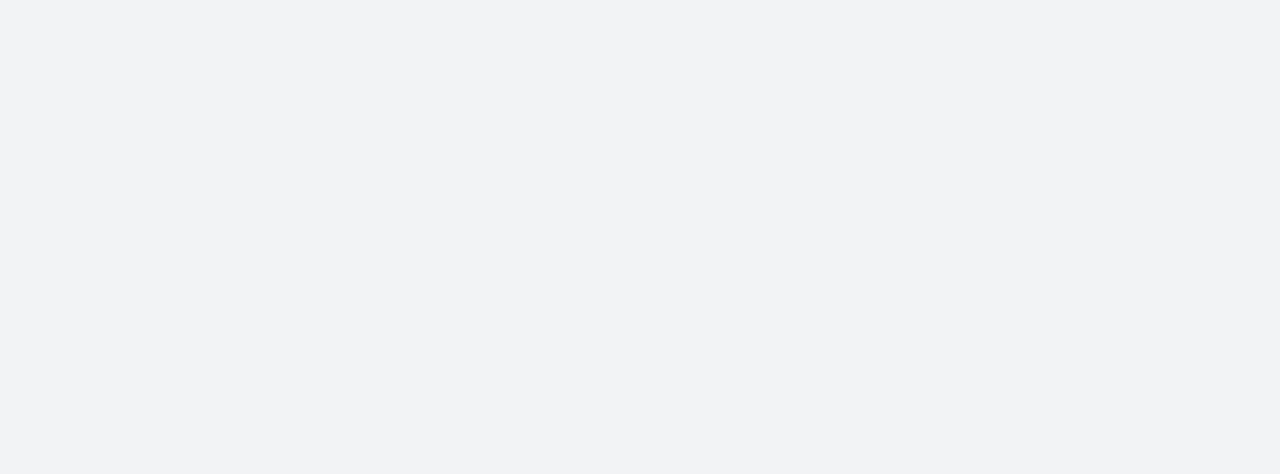
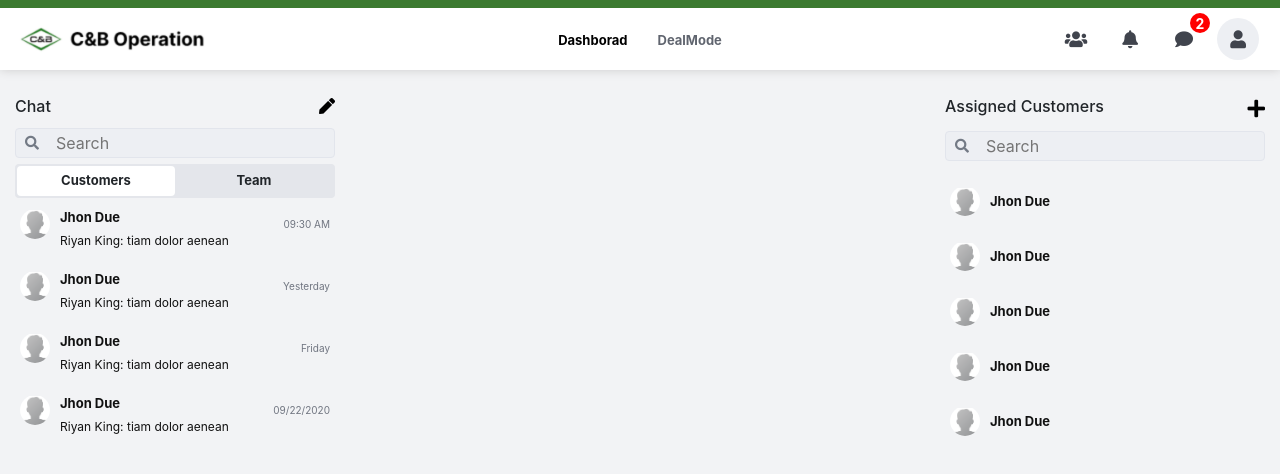
Before and after one commit to Rupinderthind/cb_operation, a React (Create React App) app: page /chat in a window 1280 px wide. Shown: the top 474 px of the page. Built offline with nearby package versions, Linux system fonts and the light colour scheme.

Commit message:
design left sidebar

```diff
--- a/src/Routes.js
+++ b/src/Routes.js
@@ -4,11 +4,13 @@ import Home from './containers/Home'
 import Customer from './containers/Customer'
 import Profile from './containers/Profile'
 import Login from './containers/Login'
+import Chat from './containers/Chat'
 
 function Routes(props) {
   return (
     <Router>
       <Switch>
+        <Route path="/chat" exact render={(props) => <Chat {...props} />} />
         <Route path="/" exact render={(props) => <Home {...props} />} />
         <Route path="/customer" render={(props) => <Customer {...props} />} />
         <Route path="/profile" render={(props) => <Profile {...props} />} />
--- /dev/null
+++ b/src/components/cards/ChatList.js
@@ -0,0 +1,96 @@
+import React, {useState} from 'react';
+import HeadingBox from '../common/HeadingBox'
+
+const userTabs = ['Customers', 'Team']
+
+const ChatList = () => {
+
+	const [activeTab, setActiveTab] = useState(0)
+
+	const renderTabs = () => {
+		if(activeTab === 0){
+			return <div className="listBox">
+				        <ul>
+				          <li>
+				            <a href="">
+				              <div className="userCon">
+				                <img src="images/avatar.png" />
+				              </div>
+				              <div className="userName">
+				              	<span className="name">Jhon Due</span>
+				              	<span className="text">Riyan King: tiam dolor aenean</span>
+				              </div>
+				              <span className="time">09:30 AM</span>
+				            </a>
+				          </li>
+				          <li>
+				            <a href="">
+				              <div className="userCon">
+				                <img src="images/avatar.png" />
+				              </div>
+				              <div className="userName">
+				              	<span className="name">Jhon Due</span>
+				              	<span className="text">Riyan King: tiam dolor aenean</span>
+				              </div>
+				              <span className="time">Yesterday</span>
+				            </a>
+				          </li>
+				          <li>
+				            <a href="">
+				              <div className="userCon">
+				                <img src="images/avatar.png" />
+				              </div>
+				              <div className="userName">
+				              	<span className="name">Jhon Due</span>
+				              	<span className="text">Riyan King: tiam dolor aenean</span>
+				              </div>
+				              <span className="time">Friday</span>
+				            </a>
+				          </li>
+				          <li>
+				            <a href="">
+				              <div className="userCon">
+				                <img src="images/avatar.png" />
+				              </div>
+				              <div className="userName">
+				              	<span className="name">Jhon Due</span>
+				              	<span className="text">Riyan King: tiam dolor aenean</span>
+				              </div>
+				              <span className="time">09/22/2020</span>
+				            </a>
+				          </li>
+				        </ul>
+				      </div>
+
+		}
+	}
+
+	const onChangeTab = (currentTab) => {
+		setActiveTab(currentTab)
+	}
+
+	return (
+		<div className="leftSidebarContent chatList">
+      <h4>Chat
+        <button className="transparentBtn">
+          <i className="fa fa-pen" />
+        </button>
+      </h4>
+      <div className="searchBar">
+        <i className="fa fa-search" />
+        <input type="text" placeholder="Search" />
+      </div>
+      <div className="tabCon">
+      	<HeadingBox
+          activeTab={activeTab}
+          tabs={userTabs}
+          noRightSection
+          onChangeTab={onChangeTab}
+        />
+      </div>
+      {renderTabs()}
+    </div>
+	)
+}
+
+export default ChatList;
--- /dev/null
+++ b/src/containers/Chat/index.js
@@ -0,0 +1,38 @@
+import React, {useState} from 'react';
+import Header from '../../components/common/Header'
+import HeadingBox from '../../components/common/HeadingBox'
+import ItemCard from '../../components/cards/ItemCard'
+import ChatList from '../../components/cards/ChatList'
+import ListSideBar from '../../components/cards/ListSideBar'
+import TableContent from '../../components/common/TableContent'
+import { Button, Modal, ModalHeader, ModalBody, ModalFooter } from 'reactstrap';
+
+
+const Chat = () => {
+	return (
+    <>
+      <Header />
+      <div className="contentContainer">
+      	<div className="leftSidebar">
+      		<ChatList />
+      	</div>
+      	<div className="centerContent">
+      		<div className="centerBoxContainer">
+	      		{/*<HeadingBox
+              title="Products"
+              activeTab={activeTab}
+              tabs={tabs}
+              onChangeTab={onChangeTab}
+            />*/}
+	      		{/*renderTabs()*/}
+      		</div>
+      	</div>
+      	<div className="rightSidebar">
+      		<ListSideBar />
+      	</div>
+      </div>
+    </>
+  )
+}
+
+export default Chat;
--- a/src/scss/styles/common.scss
+++ b/src/scss/styles/common.scss
@@ -962,3 +962,58 @@ html, body, #root{
 	height: 100%;
 	background: #E5E5E5;
 }
+
+.chatList{
+	.transparentBtn{
+		font-size: 16px;
+	}
+	.searchBar{
+		margin: 0;
+	}
+	.tabCon{
+		.headingBox{
+			background: none;
+			padding: 0;
+			margin: 6px 0px;
+			.centerBar{
+				display: block;
+				width: 100%;
+				ul{
+					background: #E4E6EB;
+			    padding: 2px;
+					li {
+				    padding: 5px;
+				    width: 50%;
+    				text-align: center;
+					}
+				}
+			}
+		}
+	}
+	.listBox{
+		ul {
+			li{
+				a{
+			    padding: 5px;
+					.userName{
+						float: left;
+						.name {
+							display: block;
+							line-height: normal;
+						}
+						.text {
+							font-weight: normal;
+							font-size: 12px;
+						}
+					}
+					.time{
+				    color: #707580;
+				    font-size: 10px;
+				    float: right;
+				    font-weight: normal;
+					}
+				}
+			}
+		}
+	}
+}
```
